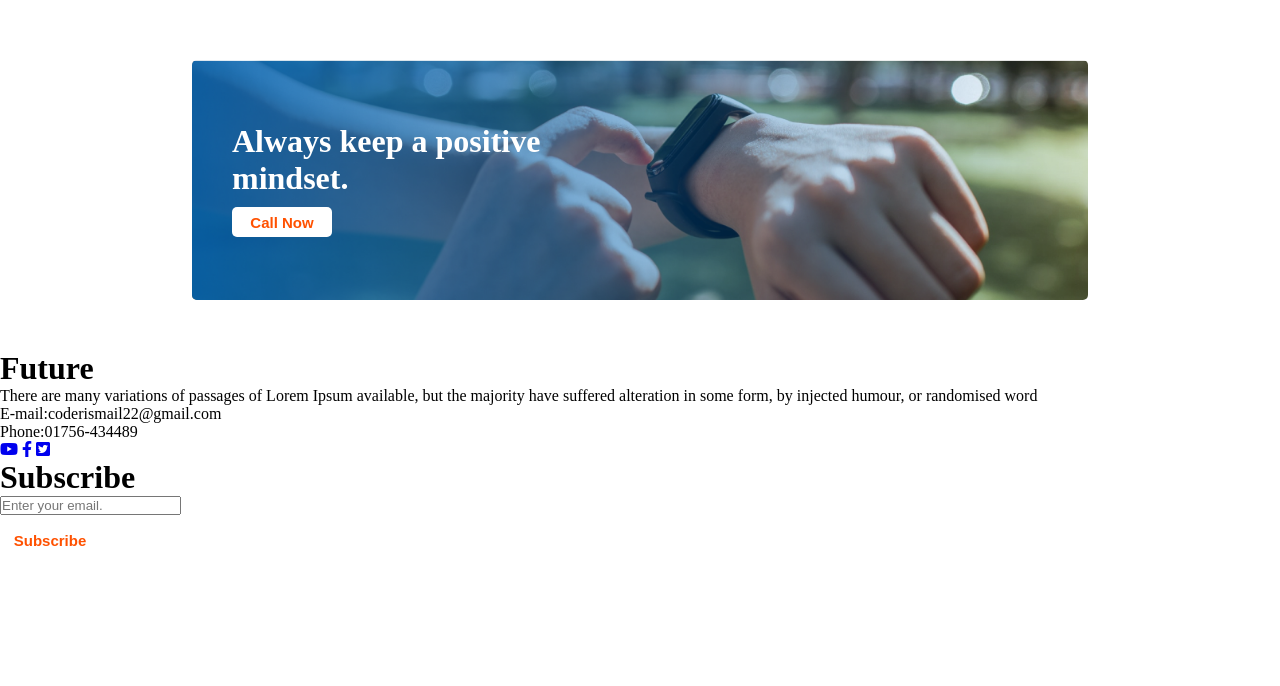
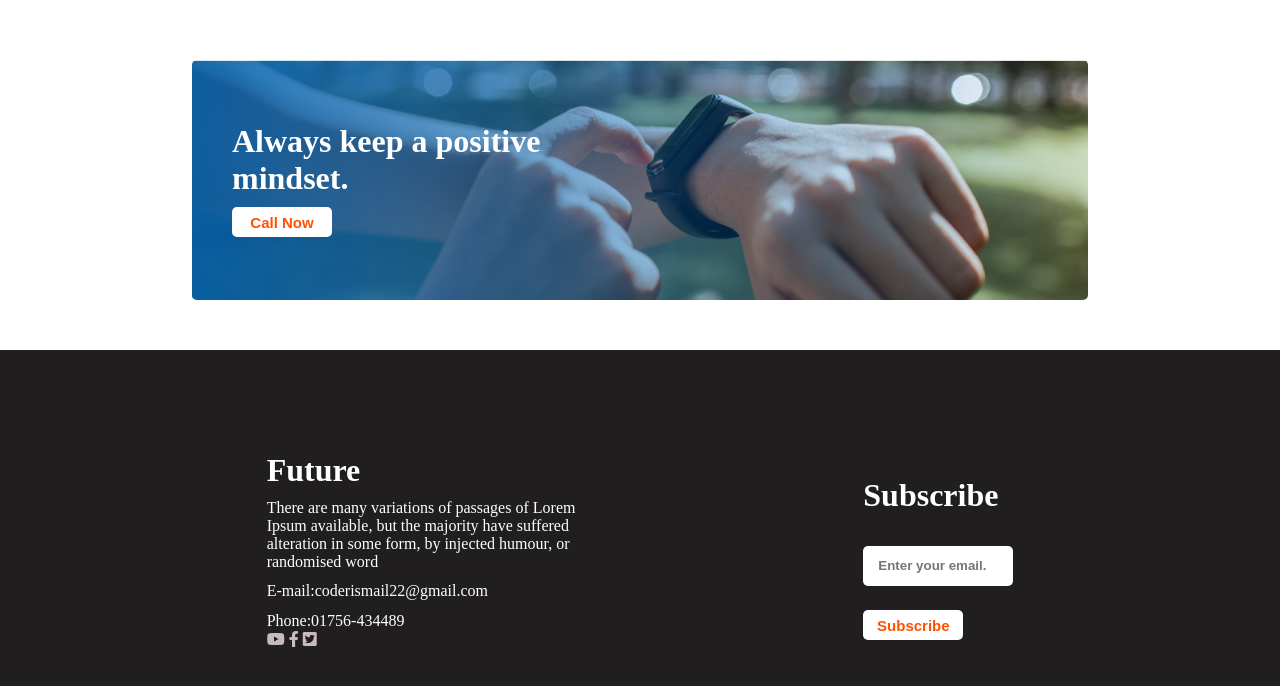
Before and after one commit to coderismail22/assignment-1, a plain HTML site: page index.html in a window 1280 px wide. Shown: the part 1990-2676 px from the top of the page. Before the commit the page ends 2545 px from the top, so only its background shows below. Drawn offline with Linux system fonts and the light colour scheme.

Commit message:
footer-styles

```diff
--- a/styles/style.css
+++ b/styles/style.css
@@ -76,7 +76,6 @@
   margin-top: 10px;
 }
 
-
 /* Plan Styles */
 .plans-container {
   width: 100%;
@@ -95,7 +94,6 @@
   margin-top: 30px;
   text-align: center;
 }
-
 
 /* Contact Styles */
 .contact-container {
@@ -133,3 +131,52 @@
   color: white;
   margin-left: 40px;
 }
+
+
+/* Footer Styles */
+
+.footer-container {
+  display: flex;
+  justify-content: space-evenly;
+  align-items: center;
+  width: 100%;
+  height: 50vh;
+  padding: 20px;
+  background-color: rgb(32, 30, 30);
+  color: white;
+}
+
+.mail-phone {
+  line-height: 20px;
+}
+
+.icons i {
+  color: rgb(202, 186, 186);
+}
+
+.footer-text {
+  width: 350px;
+}
+
+.footer-text p {
+  margin-top: 10px;
+}
+
+.footer-subscribe {
+  line-height: 70px;
+}
+
+.email-input {
+  display: block;
+}
+
+.email-input-field {
+  caret-color: #000000;
+  width: 150px;
+  height: 40px;
+  padding: 15px;
+  font-weight: bold;
+  border-radius: 5px;
+  border: none;
+  outline: none;
+}
```
Lines whose indentation alone changed are shown as unchanged.
